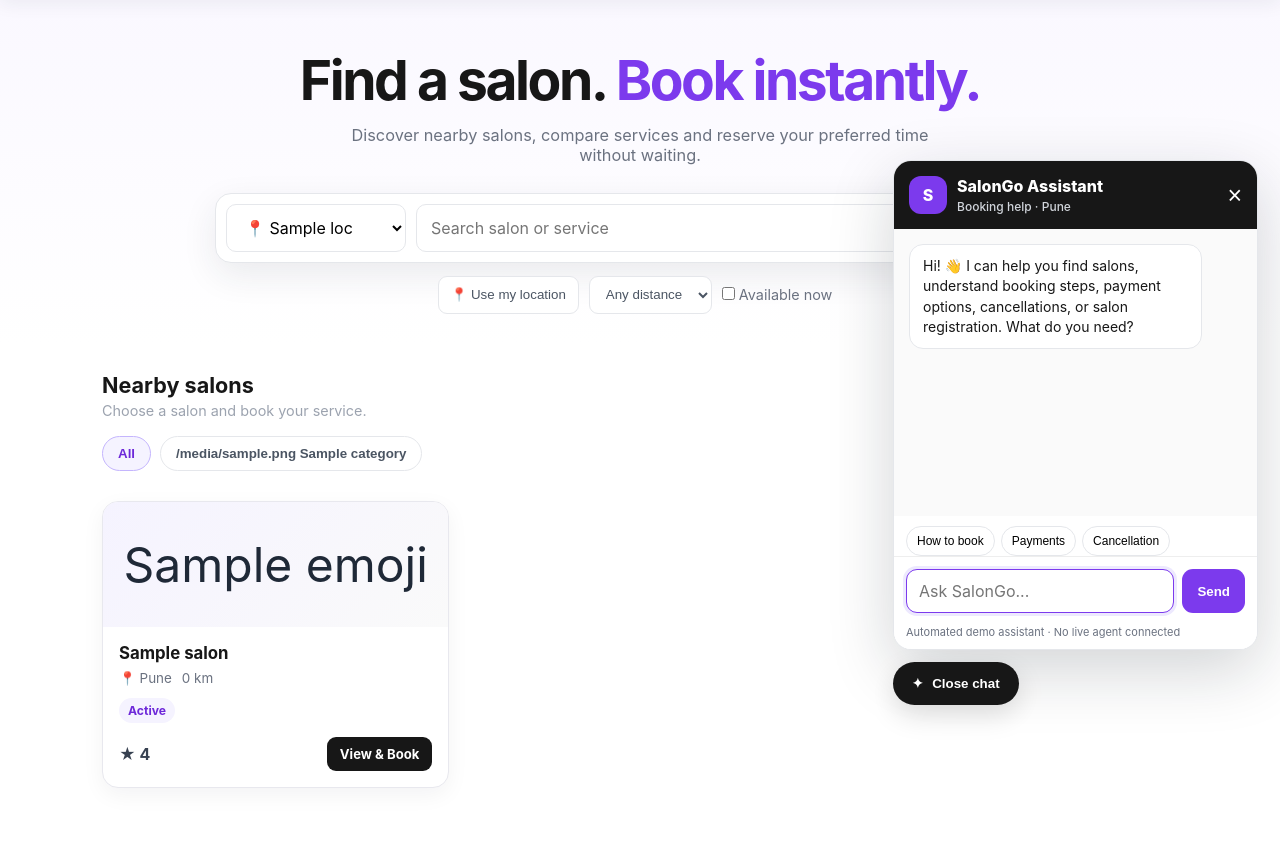
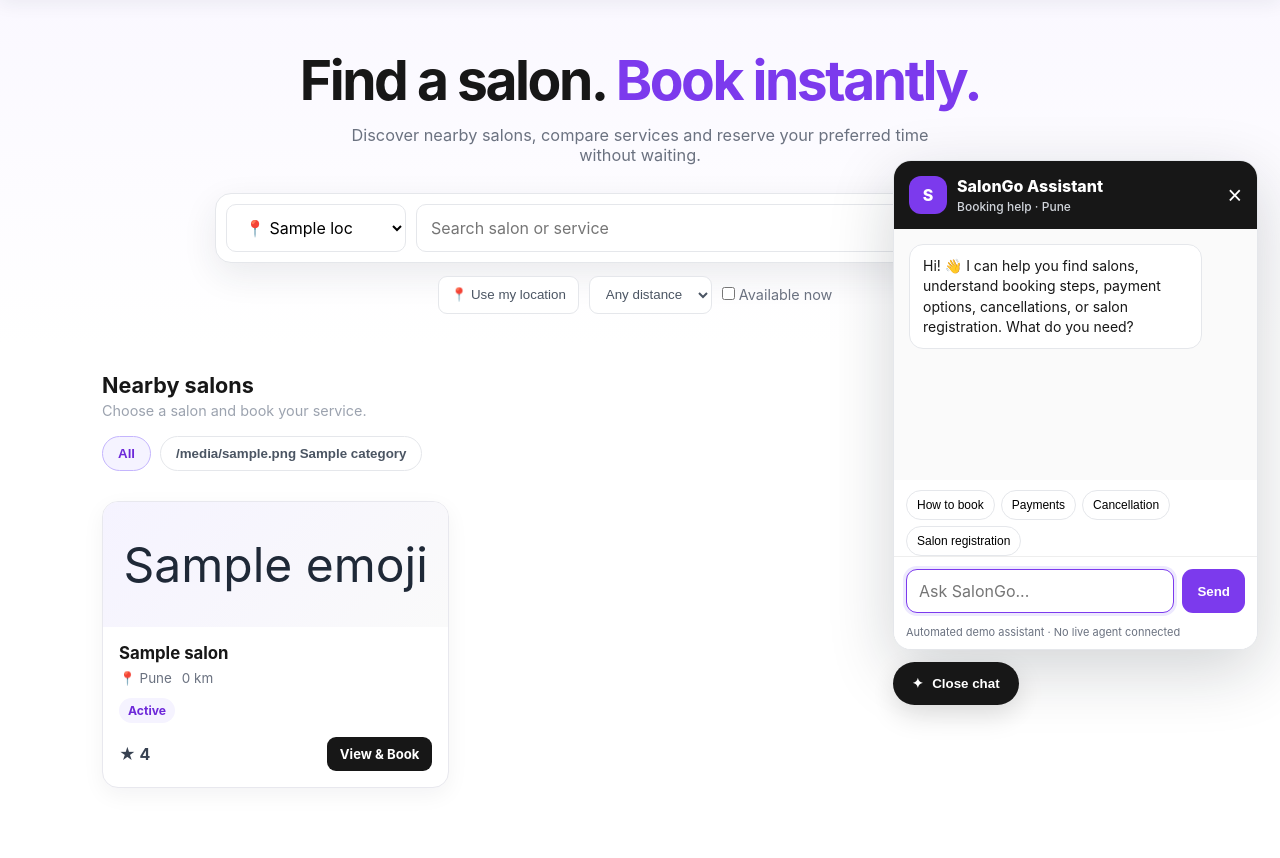
Before and after one commit to shubham-bahadurge/SalonGo, a Python web app: template src/templates/index.html in a window 1280 px wide, after a click that opens the changed part. Shown: the part 73-931 px from the top of the page. Run offline with Jinja, Linux system fonts and the light colour scheme; the template is opened without the code that fills it: most values are stand-ins (such as "Sample title", 1, 10 or a date in 2020).

Commit message:
Improve chatbot salon registration help

```diff
--- a/src/templates/index.html
+++ b/src/templates/index.html
@@ -92,7 +92,7 @@
       <div class="sg-chat-panel" id="sgChatPanel" role="dialog" aria-label="SalonGo support chat" hidden>
         <header class="sg-chat-head"><div class="sg-chat-avatar">S</div><div class="sg-chat-title">SalonGo Assistant<span class="sg-chat-subtitle">Booking help · Pune</span></div><button class="sg-chat-close" id="sgChatClose" type="button" aria-label="Close chat">×</button></header>
         <div class="sg-chat-messages" id="sgChatMessages" aria-live="polite"><div class="sg-chat-msg">Hi! 👋 I can help you find salons, understand booking steps, payment options, cancellations, or salon registration. What do you need?</div></div>
-        <div class="sg-chat-quick" id="sgChatQuick"><button type="button" data-sg-chat="How do I book?">How to book</button><button type="button" data-sg-chat="Payment options">Payments</button><button type="button" data-sg-chat="Cancel my booking">Cancellation</button></div>
+        <div class="sg-chat-quick" id="sgChatQuick"><button type="button" data-sg-chat="How do I book?">How to book</button><button type="button" data-sg-chat="Payment options">Payments</button><button type="button" data-sg-chat="Cancel my booking">Cancellation</button><button type="button" data-sg-chat="How do I register my salon?">Salon registration</button></div>
         <form class="sg-chat-form" id="sgChatForm"><input id="sgChatInput" name="message" autocomplete="off" maxlength="500" placeholder="Ask SalonGo..." aria-label="Message" required><button type="submit">Send</button></form>
         <div class="sg-chat-note">Automated demo assistant · No live agent connected</div>
       </div>
@@ -122,7 +122,7 @@
         if(/\b(book|booking|appointment|reserve|stylist|barber)\b/.test(q))return 'To book: browse salons, choose “View & Book”, select your service and follow the booking steps. Availability shown may be demo data; check salon details before relying on a time.';
         if(/\b(cancel|cancellation|reschedule)\b/.test(q))return 'Open “Bookings” from the menu or your profile, sign in if needed, and check your booking details for available cancellation options. If no option appears, contact the salon directly.';
         if(/\b(payment|pay|online|upi|cash|card)\b/.test(q))return 'Payment options depend on the salon and checkout flow. Only enter payment details on the official checkout when you are sure the booking and amount are correct. This assistant does not take payments.';
-        if(/\b(owner|register.*salon|list.*salon|my salon|salon registration)\b/.test(q))return 'Use the salon-owner option in the menu/profile to explore registration. You may need to sign in and provide salon details.';
+        if(/\b(owner|register.*salon|list.*salon|my salon|salon registration)\b/.test(q))return 'To register your salon, open the salon-owner or registration option in the site menu/profile. Sign in if prompted, then add your salon name, address, services, prices, and contact details. Review everything before submitting.';
         if(/\b(location|nearby|area|pune|distance)\b/.test(q))return 'Use the location selector and search field on the page. If you enable location, your browser may ask permission; you can also choose a location manually.';
         if(/\b(human|agent|support|contact|help)\b/.test(q))return 'I’m the automated demo assistant, not a live agent. For booking-specific issues, use the site’s booking details or contact the salon directly.';
         if(/\b(thank|thanks)\b/.test(q))return 'You’re welcome! ✨ Want help with booking steps, payments, or finding a salon?';
```
